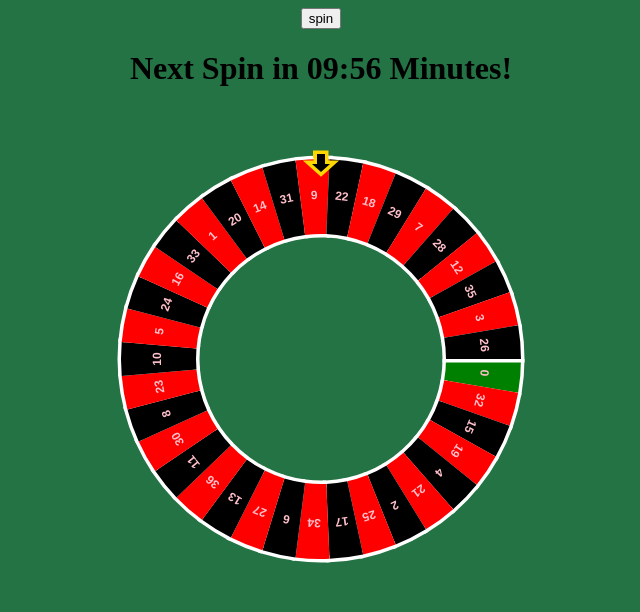
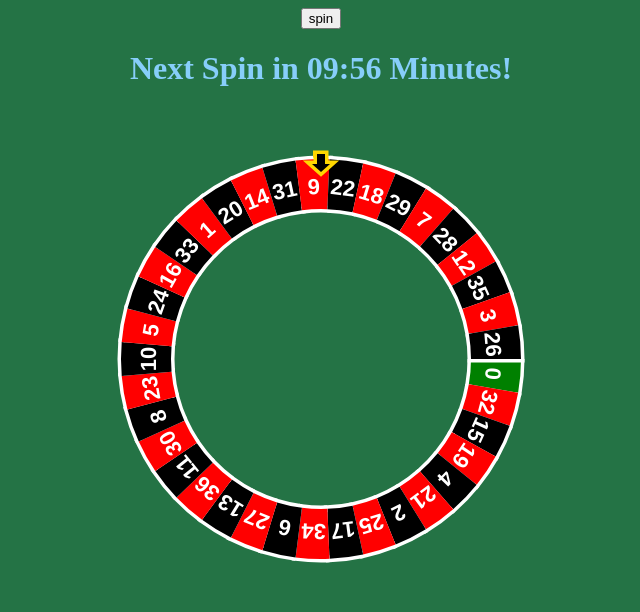
Before and after one commit to gnikchance/twitchRoulette, a website: page index.html in a window 1280 px wide. Shown: the whole page, without its empty margins (319-959 px from the left). Drawn offline with Linux system fonts and the light colour scheme.

Commit message:
style changes like text size and ring size

```diff
--- a/index.html
+++ b/index.html
@@ -11,7 +11,7 @@
 
         <input onclick="spin()" type="button" value="spin" id='spin' />
 
-        <h1 style="text-align: center;">Next Spin in <span id="time">10:00</span> Minutes!
+        <h1 style="text-align: center; color: lightskyblue;">Next Spin in <span id="time">10:00</span> Minutes!
             <br>
             <!-- Use <span>!wager color|number amount</span> to place your bet -->
             </span>
@@ -124,8 +124,8 @@
         var canvas = document.getElementById("canvas");
         if (canvas.getContext) {
             var outsideRadius = 200;
-            var textRadius = 160;
-            var insideRadius = 125;
+            var textRadius = 165;
+            var insideRadius = 150;
 
             ctx = canvas.getContext("2d");
             ctx.clearRect(0, 0, 500, 500);
@@ -133,7 +133,7 @@
             ctx.strokeStyle = "WHITE";
             ctx.lineWidth = 7;
 
-            ctx.font = 'bold 12px Helvetica, Arial';
+            ctx.font = 'bold 22px Helvetica, Arial';
 
             for (var i = 0; i < options.length; i++) {
                 var angle = startAngle + i * arc;
@@ -158,7 +158,7 @@
                 // ctx.shadowOffsetY = -1;
                 // ctx.shadowBlur = 0;
                 // ctx.shadowColor = "rgb(220,220,220)";
-                ctx.fillStyle = "pink";
+                ctx.fillStyle = "white";
                 ctx.translate(250 + Math.cos(angle + arc / 2) * textRadius,
                     250 + Math.sin(angle + arc / 2) * textRadius);
                 ctx.rotate(angle + arc / 2 + Math.PI / 2);
```
